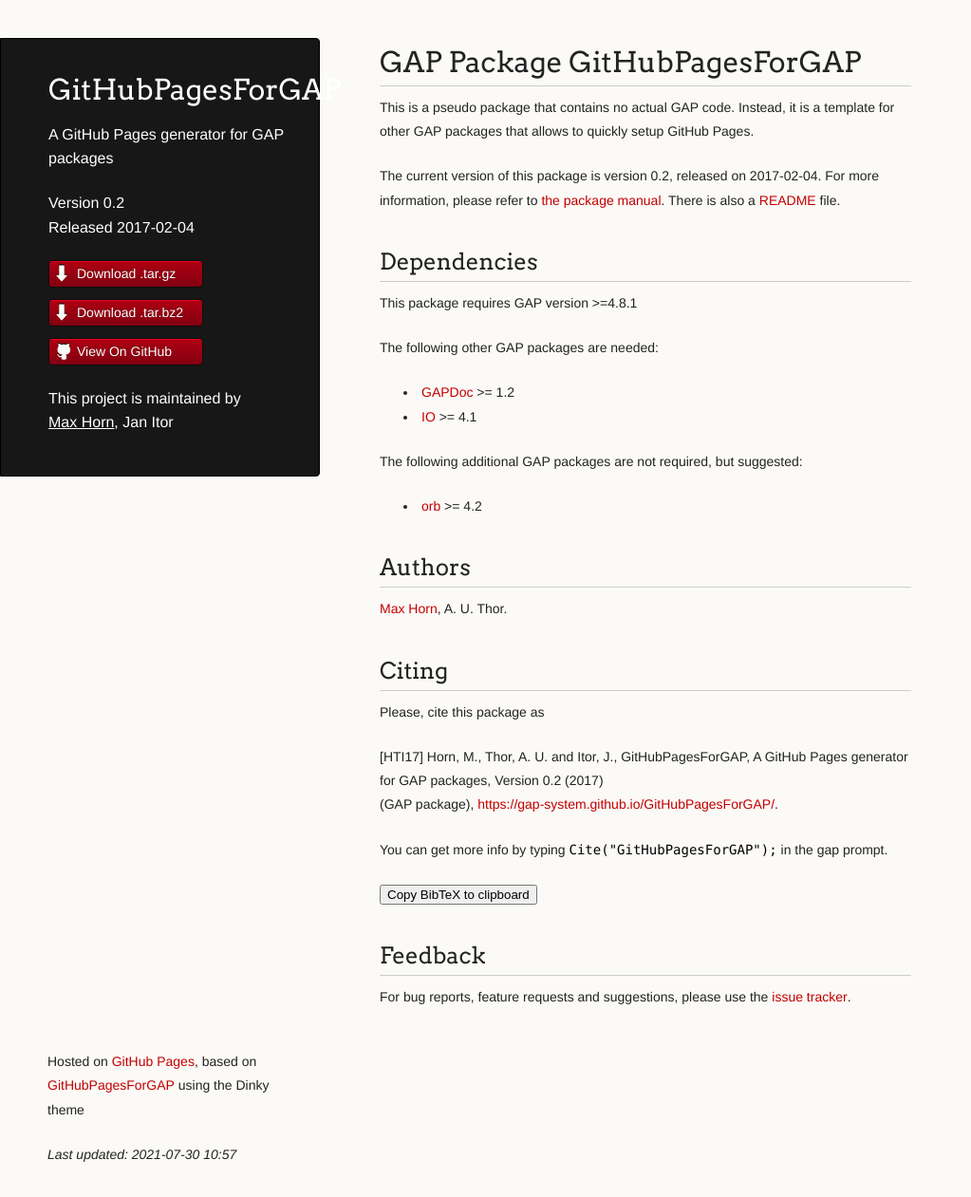
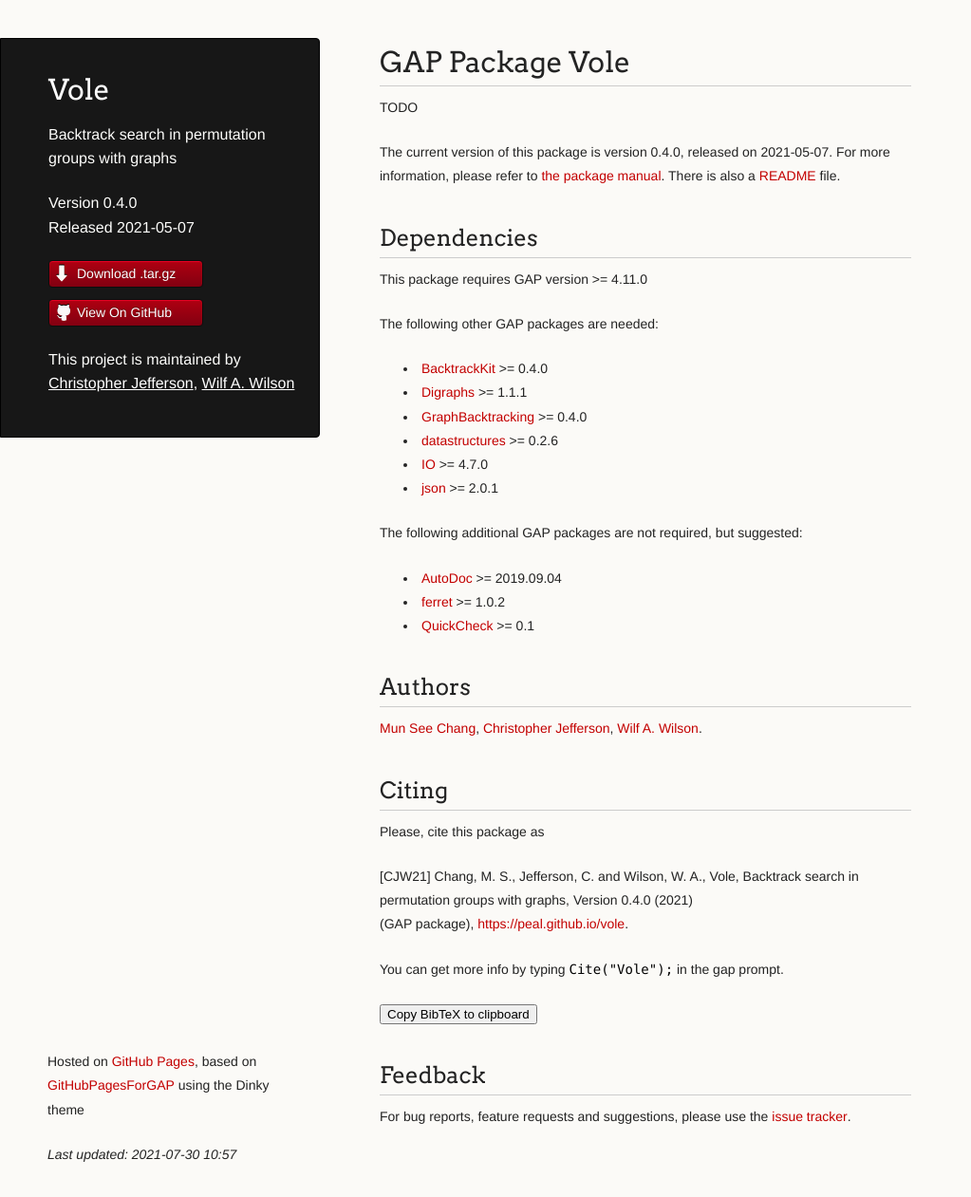
Before and after one commit to peal/vole, a Jekyll site: the page built from index.md, in a window 1280 px wide and 1261 px high. Shown: the whole window at 95% size, without its empty margins (0-1023 px from the left). Built offline with Jekyll 4.4.1, drawn with Linux system fonts in a browser that asks for light colours; comment, search, counter and statistics services are not loaded; our own code applies the rules of GitHub Pages for plain Markdown files.

Commit message:
Update with initial Vole PackageInfo.g etc

```diff
--- a/_data/package.yml
+++ b/_data/package.yml
@@ -1,75 +1,98 @@
-name: GitHubPagesForGAP
-version: "0.2"
-license: "0BSD"
-date: 2017-02-04
+name: Vole
+version: "0.4.0"
+license: "MPL-2.0"
+date: 2021-05-07
 description: |
-    A GitHub Pages generator for GAP packages
+    Backtrack search in permutation groups with graphs
 
 authors:
-    - name: Max Horn
-      url: http://www.quendi.de/math
-    - name: A. U. Thor
+    - name: Mun See Chang
+      url: mailto:msc2@st-andrews.ac.uk
+    - name: Christopher Jefferson
+      url: https://caj.host.cs.st-andrews.ac.uk
+    - name: Wilf A. Wilson
+      url: https://wilf.me
 
 maintainers:
-    - name: Max Horn
-      url: http://www.quendi.de/math
-    - name: Jan Itor
+    - name: Christopher Jefferson
+      url: https://caj.host.cs.st-andrews.ac.uk
+    - name: Wilf A. Wilson
+      url: https://wilf.me
 
-GAP: ">=4.8.1"
+GAP: ">= 4.11.0"
 
 needed-pkgs:
-    - name: "GAPDoc"
-      version: ">= 1.2"
-      url: "http://www.math.rwth-aachen.de/~Frank.Luebeck/GAPDoc"
+    - name: "BacktrackKit"
+      version: ">= 0.4.0"
+      url: "https://peal.github.io/BacktrackKit/"
+    - name: "Digraphs"
+      version: ">= 1.1.1"
+      url: "https://digraphs.github.io/Digraphs"
+    - name: "GraphBacktracking"
+      version: ">= 0.4.0"
+      url: "https://peal.github.io/GraphBacktracking/"
+    - name: "datastructures"
+      version: ">= 0.2.6"
+      url: "https://gap-packages.github.io/datastructures"
     - name: "IO"
-      version: ">= 4.1"
+      version: ">= 4.7.0"
       url: "https://gap-packages.github.io/io"
+    - name: "json"
+      version: ">= 2.0.1"
+      url: "https://gap-packages.github.io/json/"
 
 suggested-pkgs:
-    - name: "orb"
-      version: ">= 4.2"
-      url: "https://gap-packages.github.io/orb"
+    - name: "AutoDoc"
+      version: ">= 2019.09.04"
+      url: "https://gap-packages.github.io/AutoDoc"
+    - name: "ferret"
+      version: ">= 1.0.2"
+      url: "https://gap-packages.github.io/ferret/"
+    - name: "QuickCheck"
+      version: ">= 0.1"
+      url: "https://gap-packages.github.io/QuickCheck/"
 
-www: https://gap-system.github.io/GitHubPagesForGAP/
+www: https://peal.github.io/vole
 readme: README.md
-packageinfo: https://gap-system.github.io/GitHubPagesForGAP/PackageInfo.g
-github: https://github.com/gap-system/GitHubPagesForGAP
+packageinfo: https://peal.github.io/vole/PackageInfo.g
 
 downloads:
     - name: .tar.gz
-      url: https://github.com/gap-system/GitHubPagesForGAP/releases/download/v0.2/GitHubPagesForGAP-0.2.tar.gz
-    - name: .tar.bz2
-      url: https://github.com/gap-system/GitHubPagesForGAP/releases/download/v0.2/GitHubPagesForGAP-0.2.tar.bz2
+      url: https://github.com/peal/vole/releases/download/v0.4.0/Vole-0.4.0.tar.gz
 
 abstract: |
-    This is a pseudo package that contains no actual  <span class="pkgname">GAP</span> code. Instead, it is a template for other  GAP packages that allows to quickly setup GitHub Pages.
+    TODO
 
-status: other
-doc-html: doc/chap0.html
+status: dev
+doc-html: doc/chap0_mj.html
 doc-pdf: doc/manual.pdf
 keywords: |
-    GitHub Pages, GAP.
+    permutation group, backtrack, search, backtracking, graph, digraph, normaliser, normalizer, stabiliser, stabilizer, group, subgroup, intersection, conjugacy, coset, transporter.
 citeas: |
     <p class='BibEntry'>
-    [<span class='BibKey'>HTI17</span>]   <b class='BibAuthor'>Horn, M., Thor, A. U. and Itor, J.</b>,
-     <i class='BibTitle'>GitHubPagesForGAP, A GitHub Pages generator for GAP packages,
-             Version 0.2</i>
-     (<span class='BibYear'>2017</span>)<br />
+    [<span class='BibKey'>CJW21</span>]   <b class='BibAuthor'>Chang, M. S., Jefferson, C. and Wilson, W. A.</b>,
+     <i class='BibTitle'>Vole, Backtrack search in permutation groups with graphs,
+             Version 0.4.0</i>
+     (<span class='BibYear'>2021</span>)<br />
     (<span class='BibNote'>GAP package</span>),
-    <span class='BibHowpublished'><a href="https://gap-system.github.io/GitHubPagesForGAP/">https://gap-system.github.io/GitHubPagesForGAP/</a></span>.
+    <span class='BibHowpublished'><a href="https://peal.github.io/vole">https://peal.github.io/vole</a></span>.
     </p>
 
 
 bibtex: |
-    @misc{ GitHubPagesForGAP0.2,
-      author =           {Horn, M. and Thor, A. U. and Itor, J.},
-      title =            {{GitHubPagesForGAP}, A GitHub Pages generator for GAP packages, {V}ersion 0.2},
-      month =            {Feb},
-      year =             {2017},
+    @misc{ Vole0.4.0,
+      author =           {Chang, M. S. and Jefferson, C. and Wilson, W. A.},
+      title =            {{Vole},  Backtrack  search  in permutation groups with
+                          graphs, {V}ersion 0.4.0},
+      month =            {May},
+      year =             {2021},
       note =             {GAP package},
-      howpublished =     {\href                              {https://gap-system.github.io/GitHubPagesForGAP/}
-                          {\texttt{https://gap-system.github.io/}\discretionary
-                          {}{}{}\texttt{GitHubPagesForGAP/}}},
-      keywords =         {GitHub Pages; GAP},
-      printedkey =       {HTI17}
+      howpublished =     {\href                    {https://peal.github.io/vole}
+                          {\texttt{https://peal.github.io/}\discretionary
+                          {}{}{}\texttt{vole}}},
+      keywords =         {permutation  group;  backtrack;  search; backtracking;
+                          graph;  digraph;  normaliser;  normalizer; stabiliser;
+                          stabilizer;  group; subgroup; intersection; conjugacy;
+                          coset; transporter},
+      printedkey =       {CJW21}
     }
```
Also changed, not shown: README.md, 1 other file.
